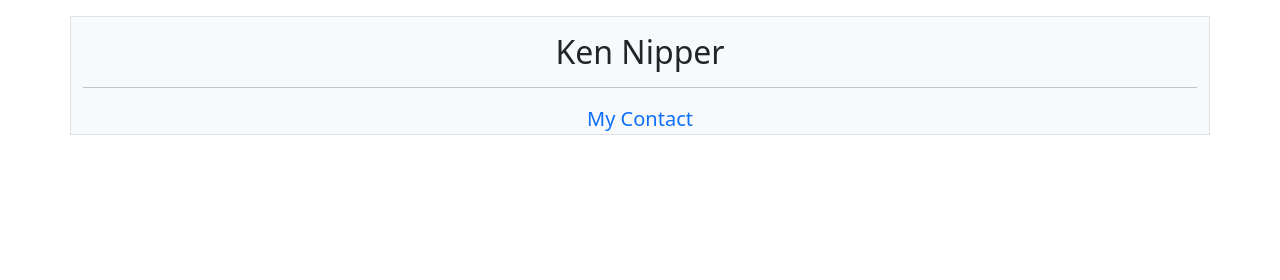
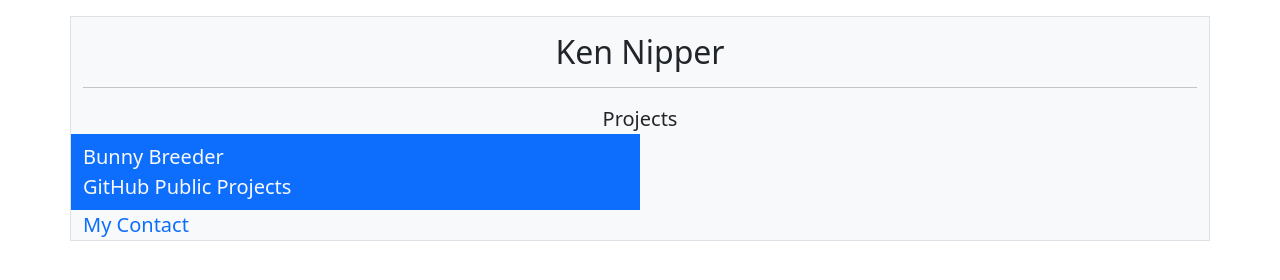
Before and after one commit to kencctt11/kennipper.com, a plain HTML site: page index.html in a window 1280 px wide. Drawn offline with nearby package versions, Linux system fonts and the light colour scheme.

Commit message:
updated indx

```diff
--- a/index.html
+++ b/index.html
@@ -14,8 +14,17 @@
         <div class="text-center mt-3">
             <h2>Ken Nipper</h2>
             <hr>
-            <a class="fs-5 link-primary text-decoration-none" href="email.html">My Contact</a>
         </div>
+        <div class="row">
+            <div class="text-center fs-5">
+                Projects
+            </div>
+            <div class="col-md-6 py-2 bg-primary fs-5">
+                <a href="https://bunnybreeder.com" class="link-light text-decoration-none">Bunny Breeder</a><br>
+                <a href="https://github.com/kencctt11" class="link-light text-decoration-none">GitHub Public Projects</a>
+            </div>
+        </div>
+        <a class="fs-5 link-primary text-decoration-none mt-3" href="email.html">My Contact</a>
     </div>
 </body>
 </html>
```
